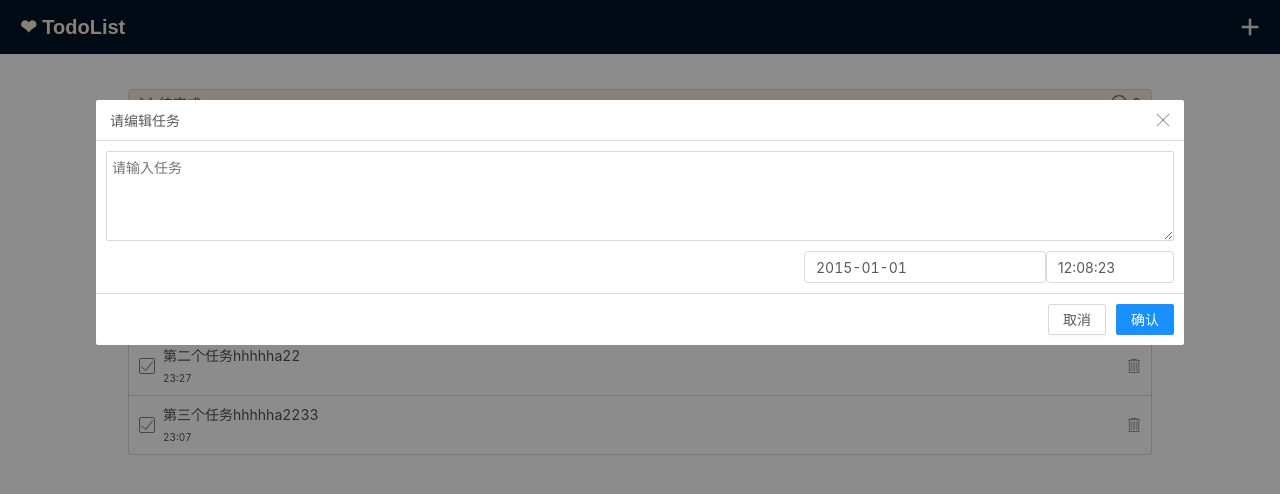
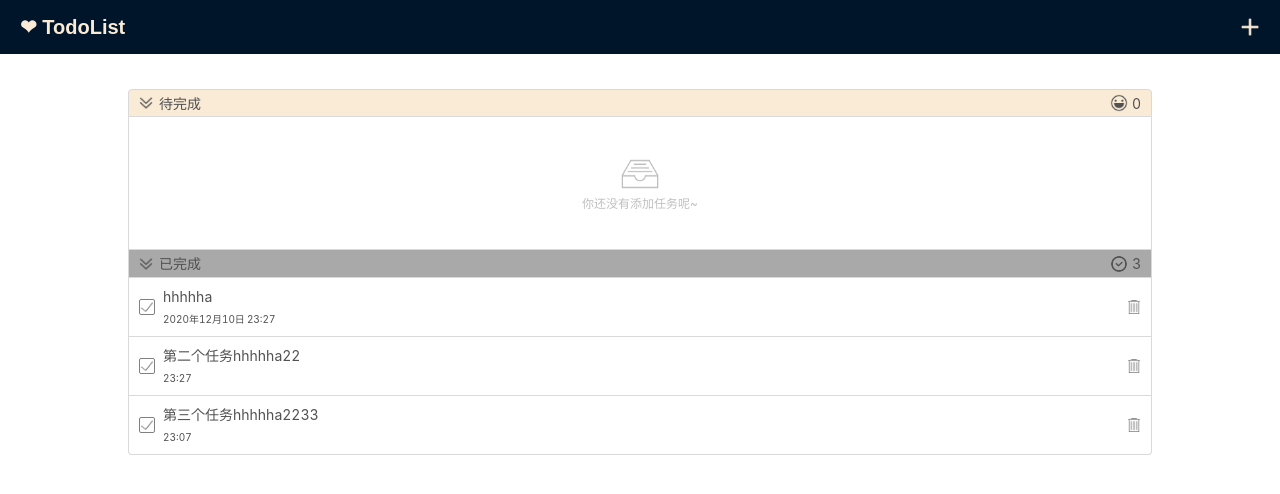
Before and after one commit to cj7568019401234/Vue-TodoList, a Vue app: page / in a window 1280 px wide. Shown: the top 494 px of the page. Built offline with nearby package versions, Linux system fonts and the light colour scheme.

Commit message:
feat:edit modal

```diff
--- a/src/components/Header.vue
+++ b/src/components/Header.vue
@@ -7,8 +7,9 @@
 <script>
     export default {
         methods: {
+            // 展示编辑框
             showModal() {
-                console.log(123)
+                this.$store.commit('SHOWMODAL')
             }
         }
     }
--- a/src/components/Modal.vue
+++ b/src/components/Modal.vue
@@ -1,31 +1,44 @@
 <template>
-    <div class="modal__mask">
+    <div v-if='showModal' class="modal__mask">
         <div class="modal">
             <div class="modal__header">请编辑任务<div class="close-icon"  @click="closeModal"></div></div>
-            <form>
+            <div>
                 <div class="modal__input">
-                    <textarea placeholder="请输入任务" name="textarea" class="todo-input" value="value"></textarea>
+                    <textarea placeholder="请输入任务" class="todo-input"  v-model="text"></textarea>
                 </div>
                 <div class="modal__body">
-                    <a-date-picker class='center' placeholder="截止日期" :default-value="moment('2015/01/01','YYYY/MM/DD')"  />
-                    <a-time-picker class='center pick-time' placeholder="截止时间" :default-value="moment('12:08:23', 'HH:mm:ss')"/>
+                    <a-date-picker class='center' placeholder="截止日期" :default-value="moment(endDate)"  />
+                    <a-time-picker class='center pick-time' placeholder="截止时间" :default-value="moment(endTime, 'HH:mm:ss')" />
                 </div>
                 <div class="modal__footer">
                     <button class="btn" size="mini" @click="closeModal">取消</button >
-                    <button class="btn confirm-btn" form-type="submit" size="mini">确认</button>
+                    <button class="btn confirm-btn" >确认</button>
                 </div>
-            </form>
+            </div>
         </div>
     </div>
 </template>
 <script>
     import moment from 'moment'
-    export default{
+    import { mapState } from 'vuex'
+    export default {
         data: function() {
             return {
-                showModal: true
+            //     showModal: true, // 是否展示弹窗
+            //     id: -1,
+                text: '' // 任务描述
+            //     endDate: '', // 任务截止日期
+            //     endTime: null, // 任务截止时间
+            //     dateFormat: 'YYYY/MM/DD', // 日期格式
+            //     timeformat: 'HH:mm' // 时间格式
             }
         },
+        computed: mapState({
+            showModal: state => state.event.showModal, // 是否展示弹窗
+            text: state => state.event.text,
+            endDate: state => state.event.endDate, // 任务截止日期
+            endTime: state => state.event.endTime // 任务截止时间
+        }),
         methods: {
             moment,
             onChange(time, timeString) {
--- a/src/store/event/index.js
+++ b/src/store/event/index.js
@@ -27,7 +27,12 @@ let state = {
       isFinished: true
   }],
   showTodo: true,
-  showDone: true
+  showDone: true,
+  showModal: false,
+  id: -1,
+  text: '333333333333333444',
+  endDate: null,
+  endTime: ''
 }
 
 export default {
--- a/src/store/event/mutation-types.js
+++ b/src/store/event/mutation-types.js
@@ -16,3 +16,6 @@ export const MODIFYTODO = 'MODIFYTODO'
 
 // 收起展开视图
 export const COLLAPSE = 'COLLAPSE'
+
+// 展示编辑框
+export const SHOWMODAL = 'SHOWMODAL'
--- a/src/store/event/mutations.js
+++ b/src/store/event/mutations.js
@@ -28,5 +28,9 @@
         } else if (type === 'done') {
             state.showDone = !state.showDone
         }
+    },
+    // 展示编辑框
+    [types.SHOWMODAL](state, id) {
+        state.showModal = true
     }
  }
```
Lines whose indentation alone changed are shown as unchanged.
